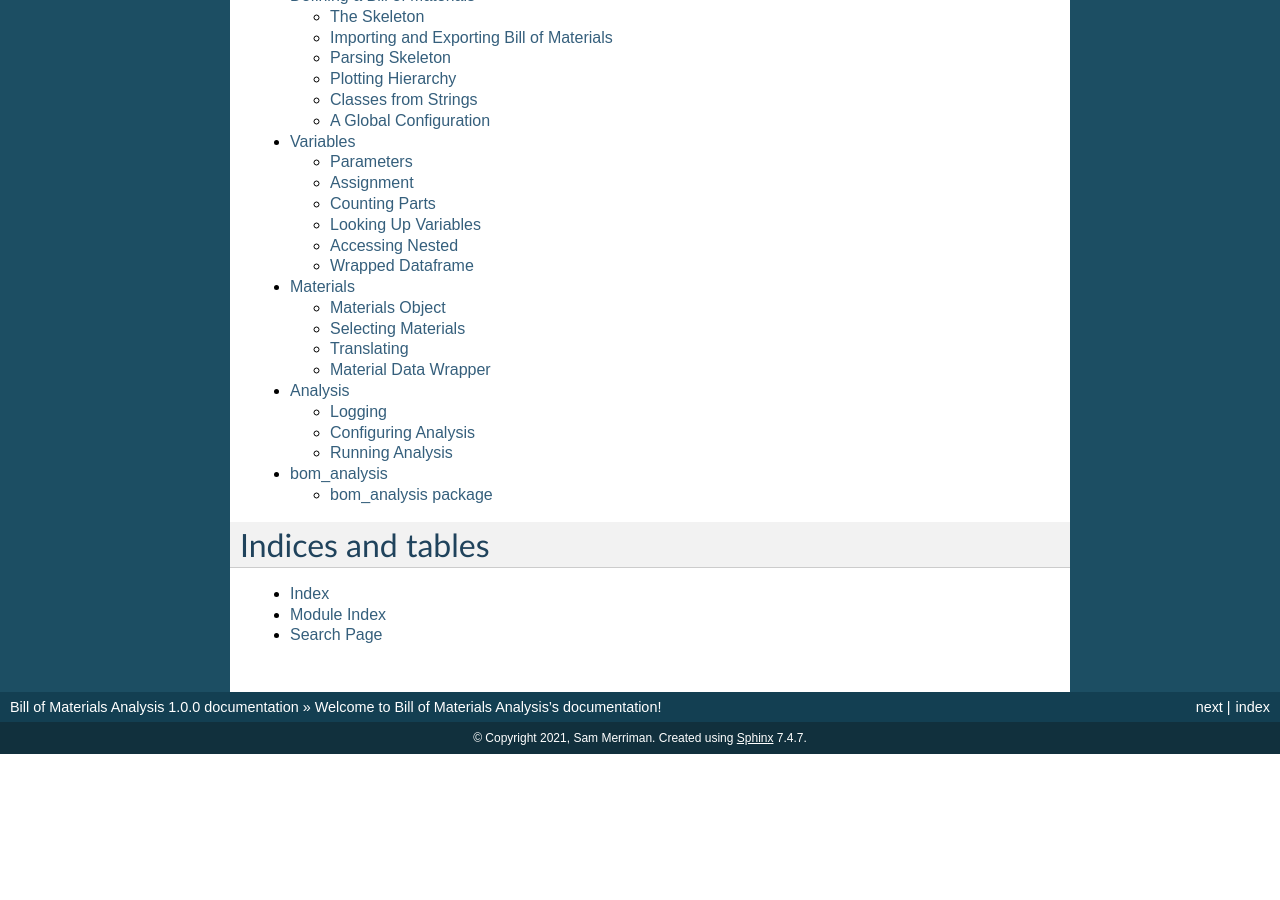
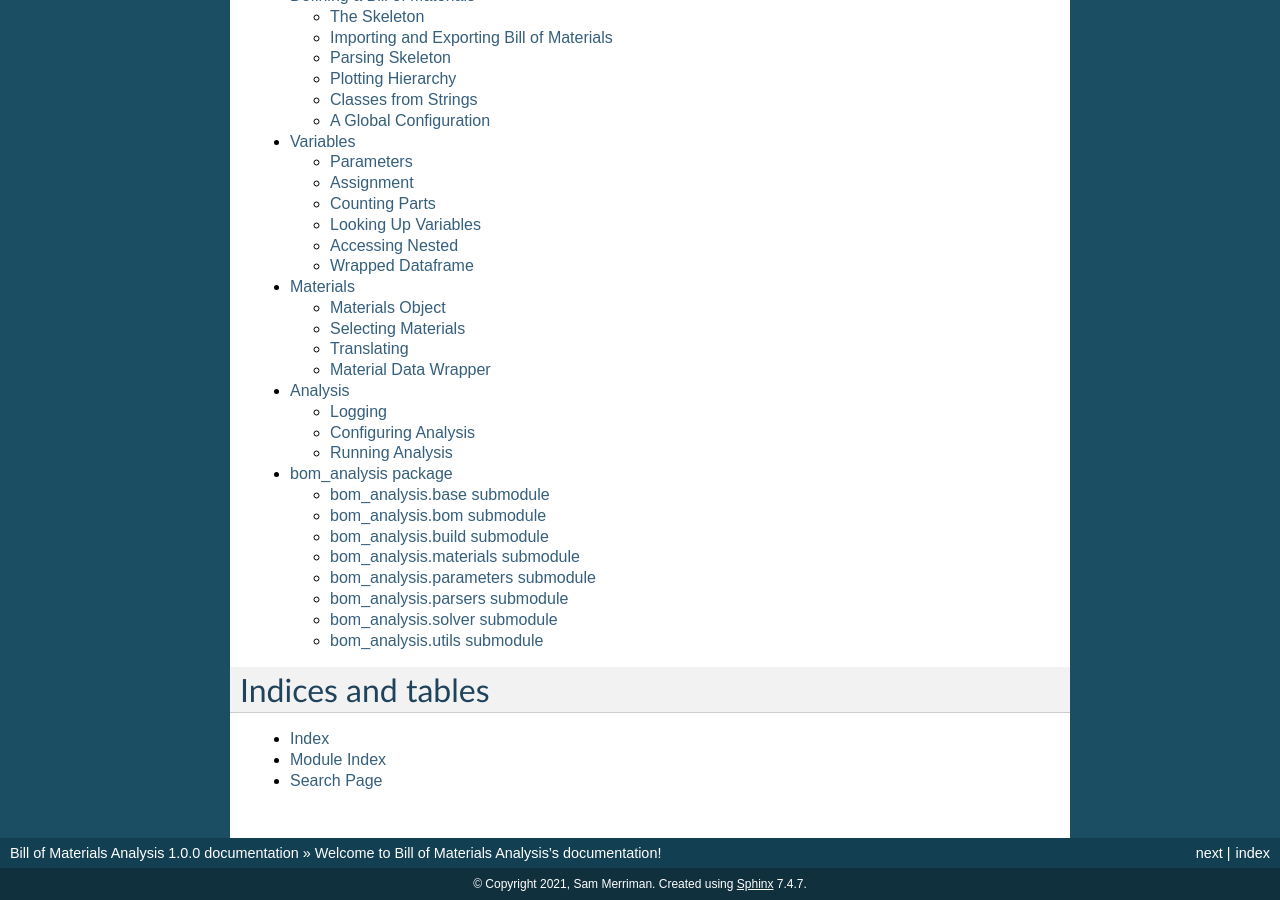
Before and after one commit to ukaea/bom_analysis, a Sphinx documentation site: the page built from docs/source/index.rst, in a window 1280 px wide and 900 px high, scrolled down 602 px. Built offline with Sphinx 7.4.7, drawn with Linux system fonts in a browser that asks for light colours; before the commit the page ends 1356 px from its top, so only the background shows below that.

Commit message:
Restructured module documentation to simply index
Empty headings and unnecessary pages were removed

```diff
--- a/docs/source/bom_analysis.rst
+++ b/docs/source/bom_analysis.rst
@@ -1,77 +1,71 @@
 bom\_analysis package
 =====================
 
-Submodules
-----------
+.. automodule:: bom_analysis
+   :members:
+   :undoc-members:
+   :show-inheritance:
 
-bom\_analysis.base module
--------------------------
+bom\_analysis.base submodule
+----------------------------
 
 .. automodule:: bom_analysis.base
    :members:
    :undoc-members:
    :show-inheritance:
 
-bom\_analysis.bom module
-------------------------
+bom\_analysis.bom submodule
+---------------------------
 
 .. automodule:: bom_analysis.bom
    :members:
    :undoc-members:
    :show-inheritance:
 
-bom\_analysis.build module
---------------------------
+bom\_analysis.build submodule
+-----------------------------
 
 .. automodule:: bom_analysis.build
    :members:
    :undoc-members:
    :show-inheritance:
 
-bom\_analysis.materials module
-------------------------------
+bom\_analysis.materials submodule
+---------------------------------
 
 .. automodule:: bom_analysis.materials
    :members:
    :undoc-members:
    :show-inheritance:
 
-bom\_analysis.parameters module
--------------------------------
+bom\_analysis.parameters submodule
+----------------------------------
 
 .. automodule:: bom_analysis.parameters
    :members:
    :undoc-members:
    :show-inheritance:
 
-bom\_analysis.parsers module
-----------------------------
+bom\_analysis.parsers submodule
+-------------------------------
 
 .. automodule:: bom_analysis.parsers
    :members:
    :undoc-members:
    :show-inheritance:
 
-bom\_analysis.solver module
----------------------------
+bom\_analysis.solver submodule
+------------------------------
 
 .. automodule:: bom_analysis.solver
    :members:
    :undoc-members:
    :show-inheritance:
 
-bom\_analysis.utils module
---------------------------
+bom\_analysis.utils submodule
+-----------------------------
 
 .. automodule:: bom_analysis.utils
    :members:
    :undoc-members:
    :show-inheritance:
-
-Module contents
----------------
-
-.. automodule:: bom_analysis
-   :members:
-   :undoc-members:
-   :show-inheritance:
--- a/docs/source/index.rst
+++ b/docs/source/index.rst
@@ -35,7 +35,7 @@ the components in that make it up.
    Variables.rst
    Materials.rst
    Analysis.rst
-   modules
+   bom_analysis.rst
 
 
 Indices and tables
```
Also changed, not shown: docs/source/modules.rst (deleted, +0 -7 lines).
